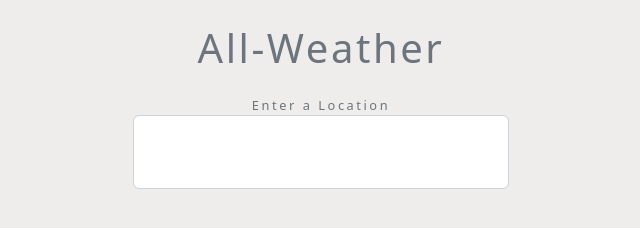
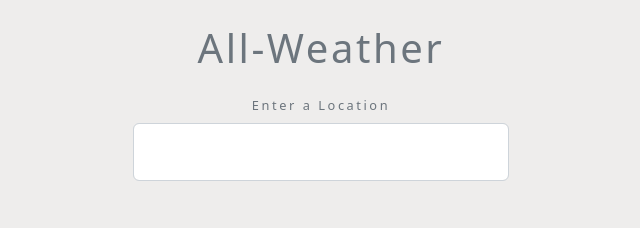
Before and after one commit to sahilgogave/WeatherApp, a plain HTML site: page index.html in a window 1280 px wide. Shown: the whole page, without its empty margins (319-959 px from the left). Drawn offline with nearby package versions, Linux system fonts and the light colour scheme.

Commit message:
done i guess.

```diff
--- a/index.html
+++ b/index.html
@@ -18,7 +18,7 @@
 
         <form action="#" class="change-location my-4 text-center text-muted">
             <label for="city">Enter a Location</label>
-            <input type="text" name="city" class="form-control p-4">
+            <input type="text" name="city" class="form-control p-3 my-2">
         </form>
 
         <div class="card shadow-lg rounded d-none">
```
